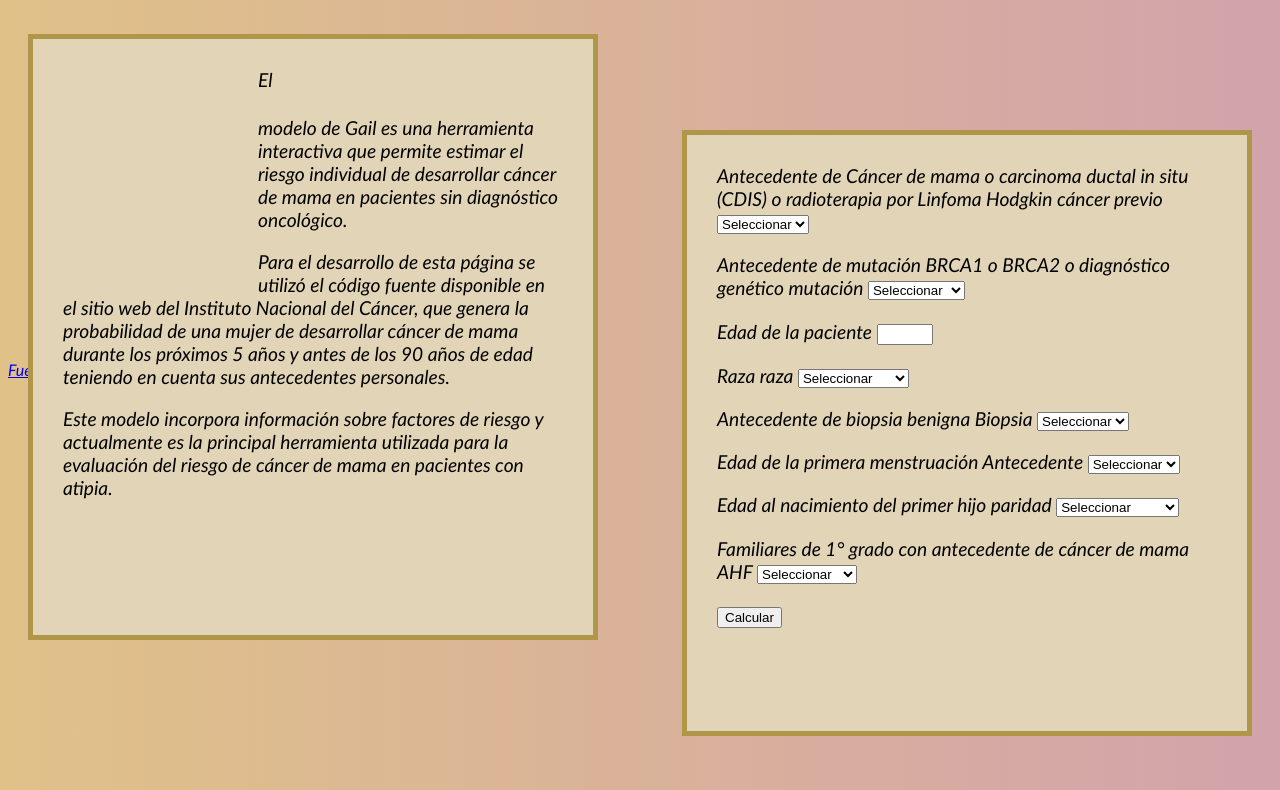
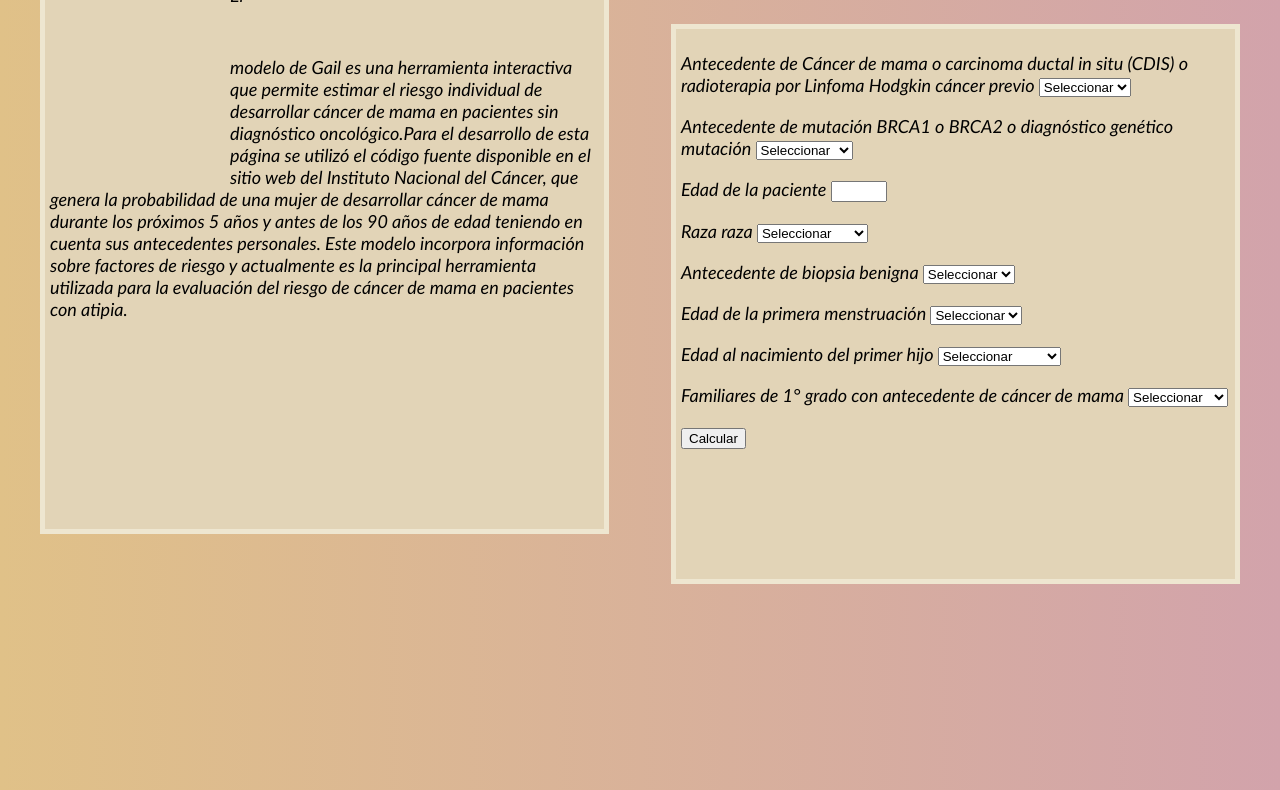
Before and after one commit to UCC-LabCompu2/proyecto2021-araujo, a plain HTML site: page Index.html in a window 1280 px wide. Shown: the part 286-1076 px from the top of the page. Drawn offline with Linux system fonts and the light colour scheme.

Commit message:
Se realizaron cambios

```diff
--- a/Index.html
+++ b/Index.html
@@ -15,19 +15,15 @@
 </header>
 <section>
     <div class="contenido">
-            <p>
-                El modelo de Gail es una herramienta interactiva que permite estimar el riesgo individual de
-                desarrollar cáncer de mama en pacientes sin diagnóstico oncológico.
-            </p>
-            <p>Para el desarrollo de esta página se utilizó el código fuente disponible en el
-                sitio web del Instituto Nacional del Cáncer, que genera la probabilidad de una mujer de
-                desarrollar cáncer de mama durante los próximos 5 años y antes de los 90 años de edad teniendo en
-                cuenta sus antecedentes personales.
-            </p>
-            <p>Este modelo incorpora información sobre factores de riesgo y actualmente es la principal
-                herramienta utilizada para la evaluación del riesgo de cáncer de mama
-                en pacientes con atipia.
-            </p>
+        <article>
+            El modelo de Gail es una herramienta interactiva que permite estimar el riesgo individual de
+        desarrollar cáncer de mama en pacientes sin diagnóstico oncológico.Para el desarrollo de esta página
+        se utilizó el código fuente disponible en el sitio web del Instituto Nacional del Cáncer, que genera
+        la probabilidad de una mujer de desarrollar cáncer de mama durante los próximos 5 años y antes de los
+        90 años de edad teniendo en cuenta sus antecedentes personales.
+        Este modelo incorpora información sobre factores de riesgo y actualmente es la principal
+        herramienta utilizada para la evaluación del riesgo de cáncer de mama en pacientes con atipia.
+        </article>
     </div>
 </section>
 <aside>
@@ -73,7 +69,7 @@
             </p>
             <p>
                 Antecedente de biopsia benigna
-                <label for="Biopsia">Biopsia</label>
+                <label for="Biopsia"></label>
                 <select id="Biopsia">
                     <option value="Seleccionar">Seleccionar</option>
                     <option value="Si">Si</option>
@@ -82,7 +78,7 @@
             </p>
             <p>
                 Edad de la primera menstruación
-                <label for="menarca">Antecedente</label>
+                <label for="menarca"></label>
                 <select id="menarca">
                     <option value="Seleccionar">Seleccionar</option>
                     <option value="7 a 11 ">7 a 11</option>
@@ -92,7 +88,7 @@
             </p>
             <p>
                 Edad al nacimiento del primer hijo
-                <label for="paridad">paridad</label>
+                <label for="paridad"></label>
                 <select id="paridad">
                     <option value="Seleccionar">Seleccionar</option>
                     <option value="Nulípara">Nulípara</option>
@@ -105,7 +101,7 @@
             </p>
             <p>
                 Familiares de 1° grado con antecedente de cáncer de mama
-                <label for="AHF">AHF</label>
+                <label for="AHF"></label>
                 <select id="AHF">
                     <option name="Seleccionar">Seleccionar</option>
                     <option name="Ninguno">Ninguno</option>
@@ -115,16 +111,18 @@
                 </select>
             </p>
             <p>
-                <button type="submit">Calcular</button>
+                <button id="calcular" type="submit">Calcular</button>
             </p>
         </div>
     </form>
 
 </aside>
 <footer>
+
     <a href="https://dceg.cancer.gov/about/organization/tdrp/bb/resources" target="_blank">
         Fuente https://dceg.cancer.gov/about/organization/tdrp/bb/resources
     </a>
+
 </footer>
 </body>
 </html>
--- a/miestilo.css
+++ b/miestilo.css
@@ -1,50 +1,57 @@
 body{
-   font-family: Calibri;
+    font-family: Calibri;
     font-size: 16px;
     font-style: italic;
     background:linear-gradient(to right, #e0c188, #d2a3ab);
+    margin:30px;
 }
-h1{ color: #1c1b1bff;font-size:xx-large; font-style: italic; float:right;
+h1{ color: #1c1b1bff;
+    font-size:xx-large;
+    font-style: italic;
+    float:right;
 
 }
-   #imagen{
-    width:250px;
+#imagen{
+    width:200px;
     float:left;
-    bottom:1000px;
+    bottom:10px;
 
 }
 
 div{
-    width:500px;
-    height: 30em;
+    width:45%;
+    height:30em;
     background-color: #e2d4b7;
-    margin:20px;
-    padding: 10px 30px;
-    border: 5px solid #af9649;
-    font-size: larger;
+    margin:10px;
+    padding: 5px 5px;
+    border: 5px solid #eee6d0;
+    font-size: large;
     alignment: left;
+
+}
+.contenido{
+    position:relative;
+    left:0;
+    right:0;
+    bottom:0;
+    top:230px;
+
+
 
 }
 .formulario{
     position:relative;
     left:0;
     right:0;
-    bottom:250px;
+    bottom:300px;
     float:right;
 
 
 }
 
-.contenido{
+
+footer a{
     position:relative;
-    left:0;
-    right:0;
-    bottom:0;
-    top:300px;
-
-
-
+    top:500px;
+    float:left;
 }
-footer{
-
-}
```
